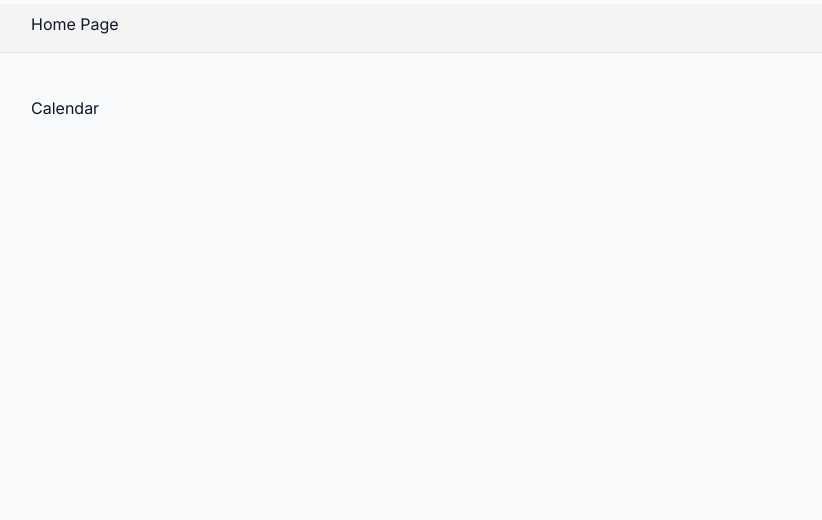
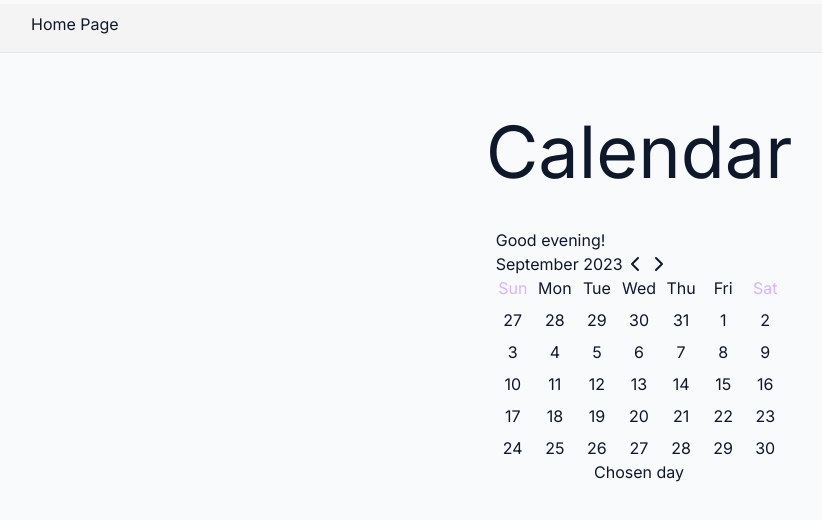
Before and after one commit to Molikuc/frontend_ideas, a Next.js app: page /blog/calendar in a window 1280 px wide. Shown: the top 520 px of the page, without its empty margins (1-823 px from the left). Built offline with nearby package versions, Linux system fonts and the light colour scheme.

Commit message:
creating the base for calendar

```diff
--- a/src/components/Calendar.tsx
+++ b/src/components/Calendar.tsx
@@ -1,5 +1,45 @@
+import { ChevronLeft, ChevronRight } from "lucide-react";
+
 const Calendar = () => {
-  return <div>Calendar</div>;
+  const days = Array.from({ length: 30 }, (_, index) => index + 1);
+
+  return (
+    <div className="h-screen flex flex-col items-center">
+      <div className="text-7xl flex justify-center my-5 mb-10">Calendar</div>
+      <div>
+        <div>Good evening!</div>
+        <div className="flex">
+          <div>September 2023</div>
+          <div>
+            <ChevronLeft />
+          </div>
+          <div>
+            <ChevronRight />
+          </div>
+        </div>
+        <div className="grid grid-cols-7 gap-2 text-center">
+          <div className="text-purple-300">Sun</div>
+          <div>Mon</div>
+          <div>Tue</div>
+          <div>Wed</div>
+          <div>Thu</div>
+          <div>Fri</div>
+          <div className="text-purple-300">Sat</div>
+          <div>27</div>
+          <div>28</div>
+          <div>29</div>
+          <div>30</div>
+          <div>31</div>
+          {days.map((day) => (
+            <div key={day}>{day}</div>
+          ))}
+        </div>
+      </div>
+      <div>
+        <div>Chosen day</div>
+      </div>
+    </div>
+  );
 };
 
 export default Calendar;
```
